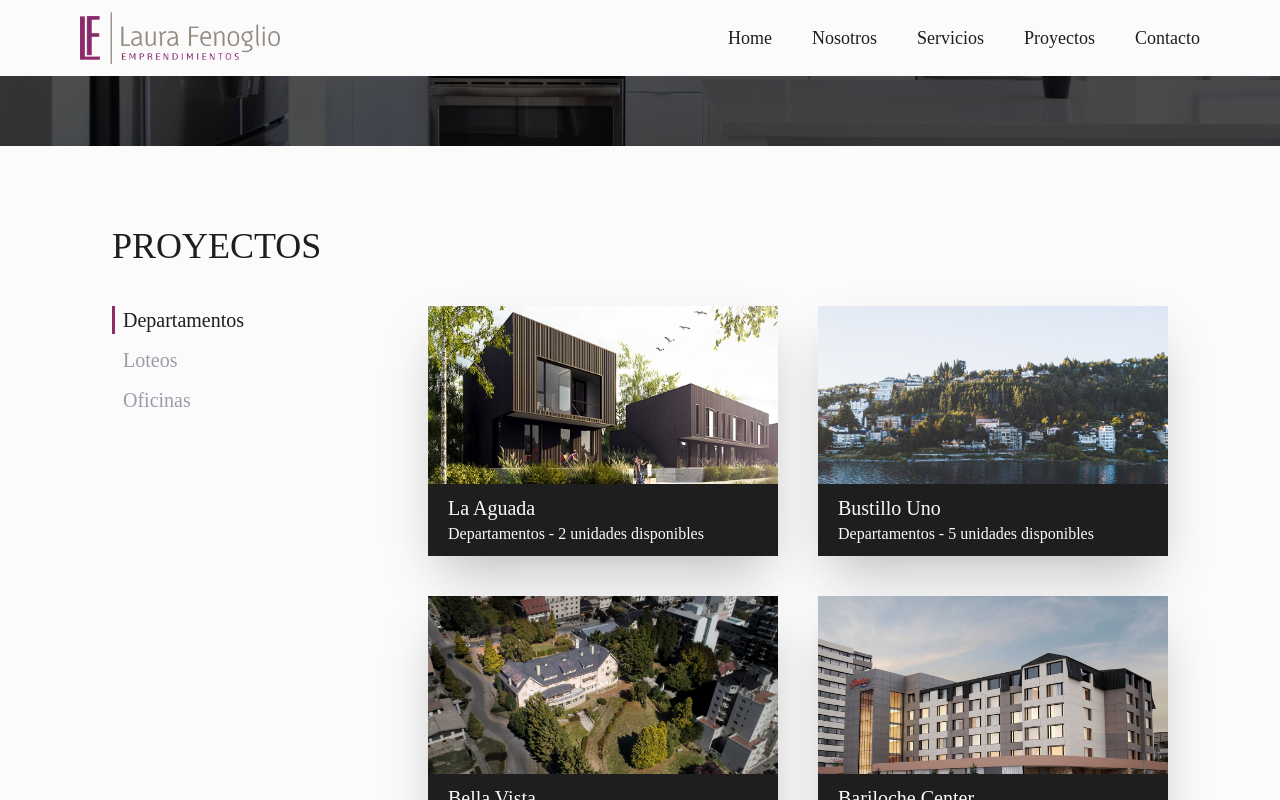
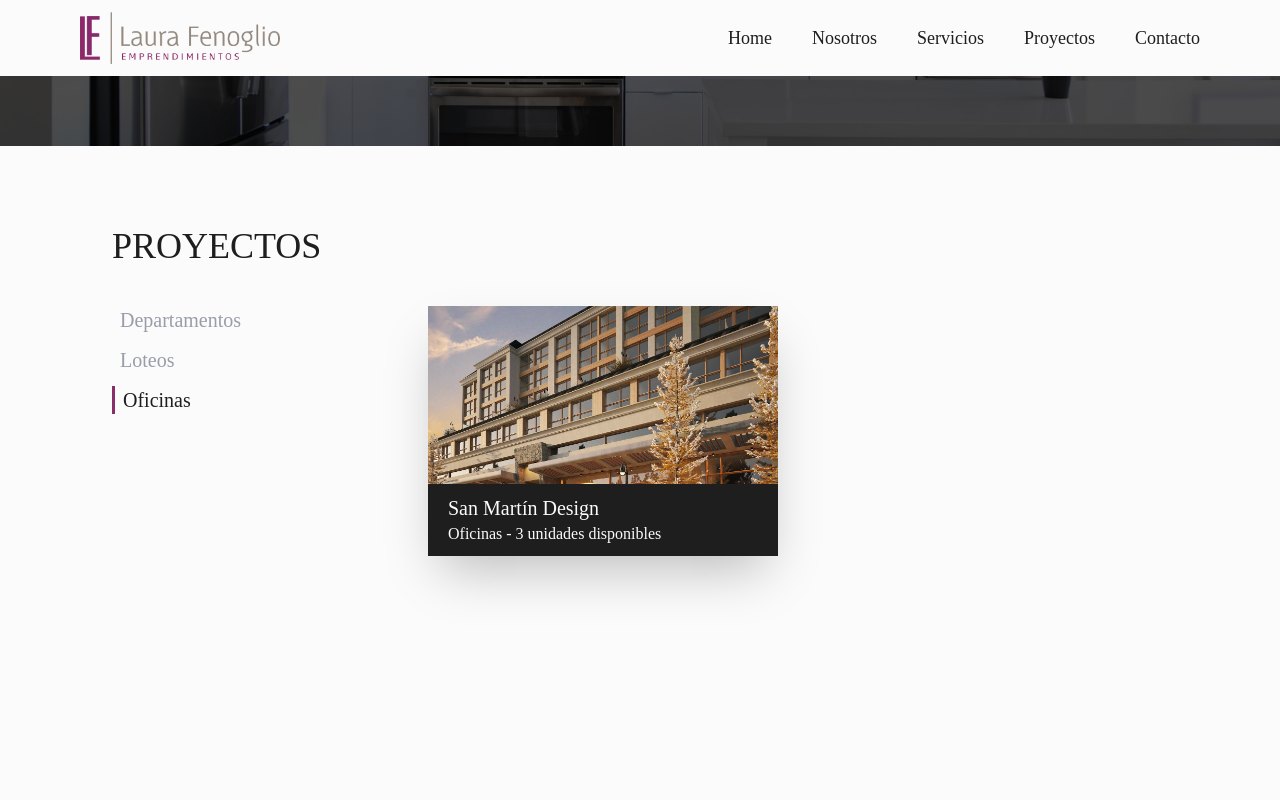
Before and after one commit to NicolasFrancken/laurafenoglio-2, a Next.js app: page / in a window 1280 px wide. Both pictures are taken after a click on the button "Oficinas". Shown: the part 2538-3338 px from the top of the page. Built offline with nearby package versions, Linux system fonts and the light colour scheme.

Commit message:
final page

```diff
--- a/app/components/Navbar.tsx
+++ b/app/components/Navbar.tsx
@@ -11,11 +11,36 @@ export default function Navbar() {
         height={50}
       />
       <nav className="flex gap-10 text-lg">
-        <Link href={"#home"}>Home</Link>
-        <Link href={"#nosotros"}>Nosotros</Link>
-        <Link href={"#servicios"}>Servicios</Link>
-        <Link href={"#proyectos"}>Proyectos</Link>
-        <Link href={"#contacto"}>Contacto</Link>
+        <Link
+          href={"#home"}
+          className="hover:text-[#8a2e67] hover:transition-colors duration-150"
+        >
+          Home
+        </Link>
+        <Link
+          href={"#nosotros"}
+          className="hover:text-[#8a2e67] hover:transition-colors duration-150"
+        >
+          Nosotros
+        </Link>
+        <Link
+          href={"#servicios"}
+          className="hover:text-[#8a2e67] hover:transition-colors duration-150"
+        >
+          Servicios
+        </Link>
+        <Link
+          href={"#proyectos"}
+          className="hover:text-[#8a2e67] hover:transition-colors duration-150"
+        >
+          Proyectos
+        </Link>
+        <Link
+          href={"#contacto"}
+          className="hover:text-[#8a2e67] hover:transition-colors duration-150"
+        >
+          Contacto
+        </Link>
       </nav>
     </header>
   );
--- /dev/null
+++ b/app/components/Projects.tsx
@@ -0,0 +1,122 @@
+"use client";
+
+import { useState } from "react";
+
+export default function Projects() {
+  const [view, setView] = useState("departamentos");
+
+  const handleClick = (buttonView: string) => {
+    setView(buttonView);
+  };
+
+  let renderedView;
+
+  switch (view) {
+    case "departamentos":
+      renderedView = (
+        <div className="grid grid-cols-2 grid-rows-2 gap-10">
+          <div className="flex project1 w-[350px] h-[250px] shadow-2xl hover:opacity-80 hover:-translate-y-1 transition-all duration-150 hover:cursor-pointer">
+            <div className="w-full bg-foreground self-end text-background px-5 p-[10px]">
+              <h6 className="text-xl">La Aguada</h6>
+              <p>Departamentos - 2 unidades disponibles</p>
+            </div>
+          </div>
+          <div className="flex project2 w-[350px] h-[250px] shadow-2xl hover:opacity-80 hover:-translate-y-1 transition-all duration-150 hover:cursor-pointer">
+            <div className="w-full bg-foreground self-end text-background px-5 p-[10px]">
+              <h6 className="text-xl">Bustillo Uno</h6>
+              <p>Departamentos - 5 unidades disponibles</p>
+            </div>
+          </div>
+          <div className="flex project3 w-[350px] h-[250px] shadow-2xl hover:opacity-80 hover:-translate-y-1 transition-all duration-150 hover:cursor-pointer">
+            <div className="w-full bg-foreground self-end text-background px-5 p-[10px]">
+              <h6 className="text-xl">Bella Vista</h6>
+              <p>Departamentos - 1 unidades disponibles</p>
+            </div>
+          </div>
+          <div className="flex project4 w-[350px] h-[250px] shadow-2xl hover:opacity-80 hover:-translate-y-1 transition-all duration-150 hover:cursor-pointer">
+            <div className="w-full bg-foreground self-end text-background px-5 p-[10px]">
+              <h6 className="text-xl">Bariloche Center</h6>
+              <p>Departamentos - 2 unidades disponibles</p>
+            </div>
+          </div>
+        </div>
+      );
+      break;
+
+    case "loteos":
+      renderedView = (
+        <div className="grid grid-cols-2 grid-rows-2 gap-10">
+          <div className="flex project5 w-[350px] h-[250px] shadow-2xl hover:opacity-80 hover:-translate-y-1 transition-all duration-150 hover:cursor-pointer">
+            <div className="w-full bg-foreground self-end text-background px-5 p-[10px]">
+              <h6 className="text-xl">Lomas del Cauquen</h6>
+              <p>Bariio abierto - 40 lotes disponibles</p>
+            </div>
+          </div>
+          <div className="flex project6 w-[350px] h-[250px] shadow-2xl hover:opacity-80 hover:-translate-y-1 transition-all duration-150 hover:cursor-pointer">
+            <div className="w-full bg-foreground self-end text-background px-5 p-[10px]">
+              <h6 className="text-xl">Las Pitras</h6>
+              <p>Bariio abierto - 3 lotes disponibles</p>
+            </div>
+          </div>
+        </div>
+      );
+      break;
+
+    case "oficinas":
+      renderedView = (
+        <div className="grid grid-cols-2 grid-rows-2 gap-10">
+          <div className="flex project7 w-[350px] h-[250px] shadow-2xl hover:opacity-80 hover:-translate-y-1 transition-all duration-150 hover:cursor-pointer">
+            <div className="w-full bg-foreground self-end text-background px-5 p-[10px]">
+              <h6 className="text-xl">San Martín Design</h6>
+              <p>Oficinas - 3 unidades disponibles</p>
+            </div>
+          </div>
+        </div>
+      );
+      break;
+  }
+
+  return (
+    <section
+      id="proyectos"
+      className="min-h-screen px-28 py-20 flex flex-col gap-10"
+    >
+      <h3 className="text-4xl">PROYECTOS</h3>
+      <div className="flex justify-between items-start">
+        <div className="flex flex-col items-start gap-3">
+          <button
+            className={`text-[#999DA9] medium text-xl pl-2 ${
+              view === "departamentos"
+                ? "border-l-[3px] border-[#8a2e67] text-foreground"
+                : ""
+            }`}
+            onClick={() => handleClick("departamentos")}
+          >
+            Departamentos
+          </button>
+          <button
+            className={`text-[#999DA9] medium text-xl pl-2 ${
+              view === "loteos"
+                ? "border-l-[3px] border-[#8a2e67] text-foreground"
+                : ""
+            }`}
+            onClick={() => handleClick("loteos")}
+          >
+            Loteos
+          </button>
+          <button
+            className={`text-[#999DA9] medium text-xl pl-2 ${
+              view === "oficinas"
+                ? "border-l-[3px] border-[#8a2e67] text-foreground"
+                : ""
+            }`}
+            onClick={() => handleClick("oficinas")}
+          >
+            Oficinas
+          </button>
+        </div>
+        {renderedView}
+      </div>
+    </section>
+  );
+}
--- a/app/globals.css
+++ b/app/globals.css
@@ -65,25 +65,25 @@ body {
   background-size: cover;
 }
 
-.project1 {
-  background-image: url("../public/images/la-aguada.jpeg");
+.project5 {
+  background-image: url("../public/images/lomas-del-cauquen.jpeg");
   background-position: center;
   background-size: cover;
 }
 
-.project1 {
-  background-image: url("../public/images/la-aguada.jpeg");
+.project6 {
+  background-image: url("../public/images/las-pitras.jpeg");
   background-position: center;
   background-size: cover;
 }
 
-.project1 {
-  background-image: url("../public/images/la-aguada.jpeg");
+.project7 {
+  background-image: url("../public/images/san-martin-design.jpeg");
   background-position: center;
   background-size: cover;
 }
 
-.project1 {
+.project8 {
   background-image: url("../public/images/la-aguada.jpeg");
   background-position: center;
   background-size: cover;
--- a/app/page.tsx
+++ b/app/page.tsx
@@ -6,6 +6,7 @@ import {
   BiLogoInstagramAlt,
   BiLogoLinkedinSquare,
 } from "react-icons/bi";
+import Projects from "./components/Projects";
 
 export default function Home() {
   return (
@@ -20,7 +21,7 @@ export default function Home() {
         </div>
         <Link
           href={"#contacto"}
-          className="absolute bottom-0 right-0 m-8 px-8 py-2 bg-background text-foreground text-lg w-fit rounded-md "
+          className="absolute bottom-0 right-0 m-20 mb-8 px-8 py-2 bg-background text-foreground text-lg w-fit rounded-md hover:bg-[#8a2e67] hover:text-background hover:scale-110 transition-all duration-150"
         >
           Quiero saber más
         </Link>
@@ -68,7 +69,7 @@ export default function Home() {
           </p>
           <Link
             href={"#contacto"}
-            className="px-8 py-2 bg-background text-foreground text-lg w-fit rounded-md"
+            className="px-8 py-2 bg-background text-foreground text-lg w-fit rounded-md hover:bg-[#8a2e67] hover:text-background hover:scale-110 transition-all duration-150"
           >
             Contactanos
           </Link>
@@ -169,54 +170,12 @@ export default function Home() {
         </div>
         <Link
           href={"#contacto"}
-          className="px-8 py-2 bg-transparent text-background border-2 border-background text-xl w-fit rounded-md h-fit"
+          className="px-8 py-2 bg-transparent text-background border-2 border-background text-xl w-fit rounded-md h-fit hover:bg-background hover:text-foreground hover:scale-110 transition-all duration-150"
         >
           Consultá aquí
         </Link>
       </section>
-      <section
-        id="proyectos"
-        className="min-h-screen px-28 py-20 flex flex-col gap-10"
-      >
-        <h3 className="text-4xl">PROYECTOS</h3>
-        <div className="flex justify-between items-start">
-          <div className="flex flex-col items-start gap-3">
-            <button className="text-foreground medium text-xl border-l-[3px] border-[#8a2e67] pl-2">
-              Departamentos
-            </button>
-            <button className="text-[#999DA9] text-xl pl-[11px]">Loteos</button>
-            <button className="text-[#999DA9] text-xl pl-[11px]">
-              Oficinas
-            </button>
-          </div>
-          <div className="grid grid-cols-2 grid-rows-2 gap-10">
-            <div className="flex project1 w-[350px] h-[250px] shadow-2xl">
-              <div className="w-full bg-foreground self-end text-background px-5 p-[10px]">
-                <h6 className="text-xl">La Aguada</h6>
-                <p>Departamentos - 2 unidades disponibles</p>
-              </div>
-            </div>
-            <div className="flex project2 w-[350px] h-[250px] shadow-2xl">
-              <div className="w-full bg-foreground self-end text-background px-5 p-[10px]">
-                <h6 className="text-xl">Bustillo Uno</h6>
-                <p>Departamentos - 5 unidades disponibles</p>
-              </div>
-            </div>
-            <div className="flex project3 w-[350px] h-[250px] shadow-2xl">
-              <div className="w-full bg-foreground self-end text-background px-5 p-[10px]">
-                <h6 className="text-xl">Bella Vista</h6>
-                <p>Departamentos - 1 unidades disponibles</p>
-              </div>
-            </div>
-            <div className="flex project4 w-[350px] h-[250px] shadow-2xl">
-              <div className="w-full bg-foreground self-end text-background px-5 p-[10px]">
-                <h6 className="text-xl">Bariloche Center</h6>
-                <p>Departamentos - 2 unidades disponibles</p>
-              </div>
-            </div>
-          </div>
-        </div>
-      </section>
+      <Projects />
       <section
         id="contacto"
         className="bg-[#F6F8F7] py-10 pt-[107px]  flex justify-center items-center"
@@ -229,22 +188,22 @@ export default function Home() {
           </p>
           <div className="flex gap-3 w-full">
             <input
-              className="w-full px-4 py-2 border-[1px] border-[#E0E3EB] rounded-md"
+              className="w-full px-4 py-2 border-[1px] border-[#E0E3EB] rounded-md outline-[#8a2e67]"
               placeholder="Nombre*"
             />
             <input
-              className="w-full px-4 py-2 border-[1px] border-[#E0E3EB] rounded-md"
+              className="w-full px-4 py-2 border-[1px] border-[#E0E3EB] rounded-md outline-[#8a2e67]"
               placeholder="Mail*"
             />
           </div>
           <div className="w-full flex flex-col">
             <textarea
-              className="w-full h-[200px] px-4 py-2 border-[1px] border-[#E0E3EB] rounded-md noresize"
+              className="w-full h-[200px] px-4 py-2 border-[1px] border-[#E0E3EB] rounded-md noresize outline-[#8a2e67]"
               placeholder="Escribe tu consulta*"
             />
             <p className="text-red-700">* indica un campo obligatorio</p>
           </div>
-          <button className="bg-foreground text-background text-lg px-20 py-2 rounded-md">
+          <button className="bg-foreground text-background text-lg px-20 py-2 rounded-md hover:bg-[#8a2e67] hover:scale-110 transition-all duration-150">
             Enviar
           </button>
         </div>
```
